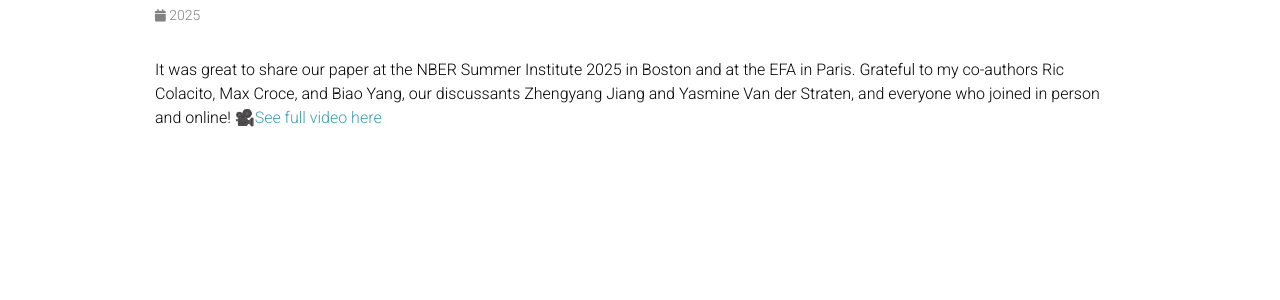
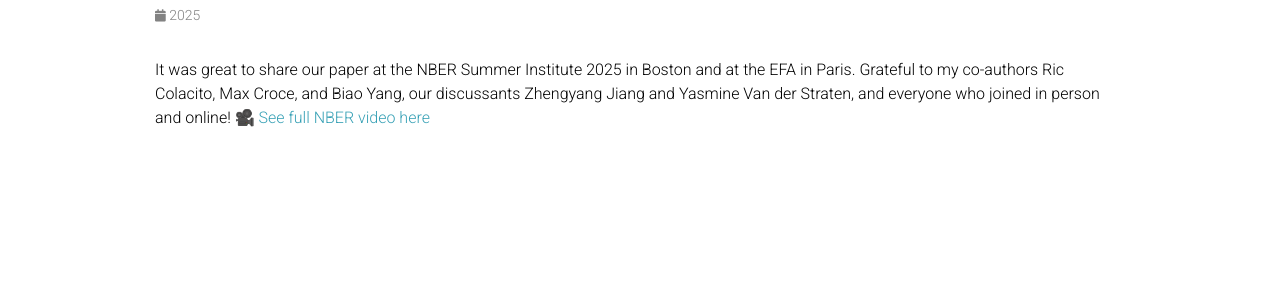
Before and after one commit to majoarteaga/majoarteaga.github.io, a Jekyll site: the page built from _news/announcement_6.md, in a window 1280 px wide. Shown: the part 180-480 px from the top of the page. Built offline with Jekyll 4.4.1, drawn with Linux system fonts in a browser that asks for light colours; comment, search, counter and statistics services are not loaded; a style sheet for code colours, icons or effects is not loaded.

Commit message:
Update announcement_6.md

```diff
--- a/_news/announcement_6.md
+++ b/_news/announcement_6.md
@@ -6,4 +6,4 @@
 ---
 
 It was great to share our paper at the NBER Summer Institute 2025 in Boston and at the EFA in Paris. Grateful to my co-authors Ric Colacito, Max Croce, and Biao Yang, our discussants Zhengyang Jiang and Yasmine Van der Straten, and everyone who joined in person and online!
-🎥[See full video here]([https://www.linkedin.com/feed/update/urn:li:share:7352302926171709444/](https://www.youtube.com/watch?v=W_AGwwhRims&t=419s))
+🎥 [See full NBER video here](youtube.com/watch?t=419&v=W_AGwwhRims&feature=youtu.be)
```
